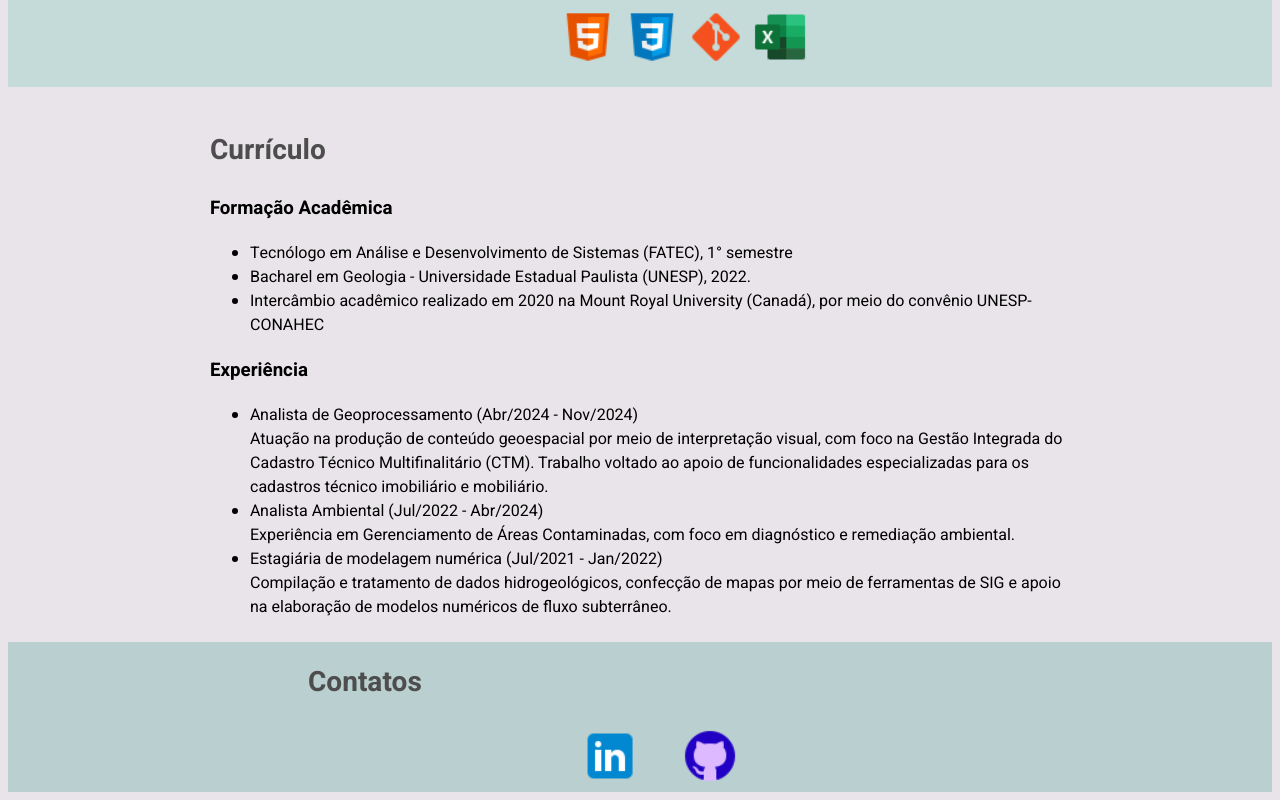
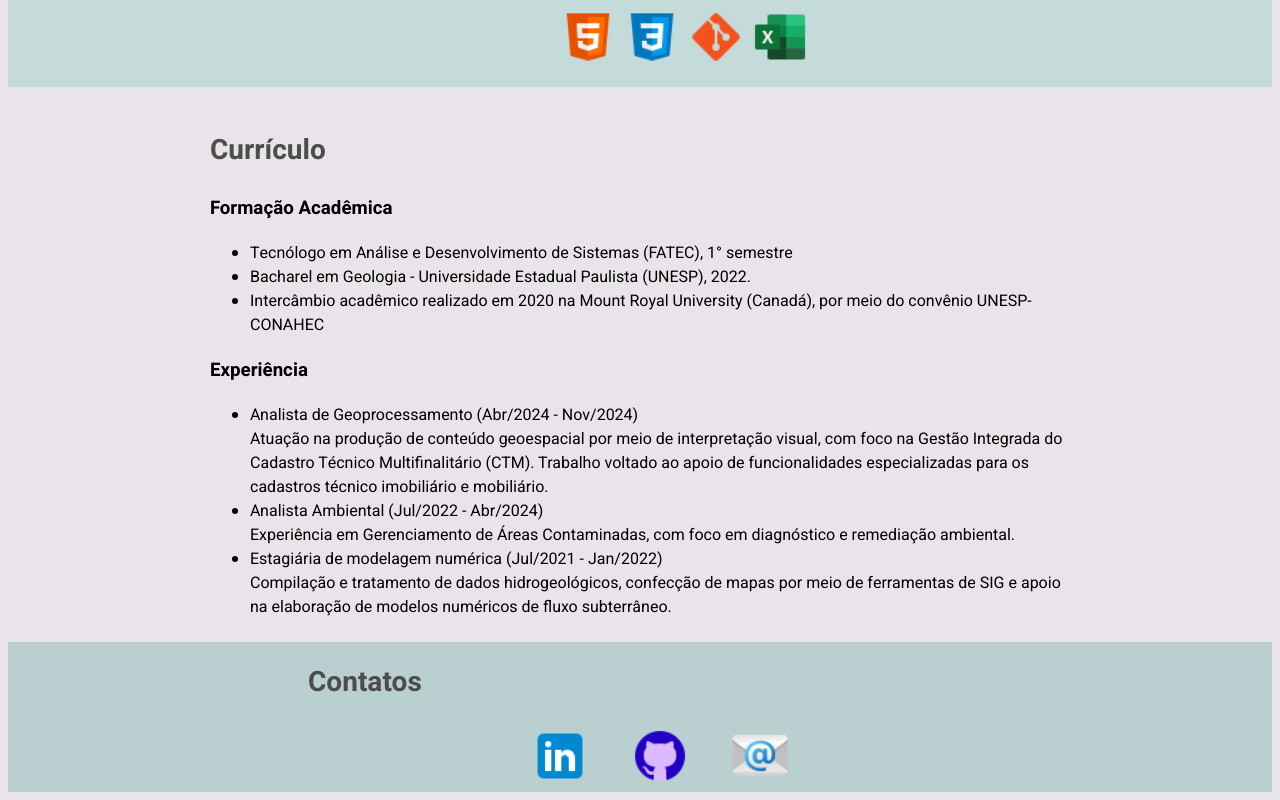
Before and after one commit to JessicaKatayama/portifolio, a plain HTML site: page index.html in a window 1280 px wide. Shown: the part 1274-2074 px from the top of the page. Drawn offline with Linux system fonts and the light colour scheme.

Commit message:
feat: adição do email de contato

```diff
--- a/index.html
+++ b/index.html
@@ -111,6 +111,9 @@
         <a href="https://github.com/JessicaKatayama" target="_blank">
             <img src="img/icons8-github-48.png" alt="github"
         ></a>
+        <a href="mailto:jessica.katayama123@gmail.com" target="_blank">
+            <img src="img/icons8-email-48.png" alt="email"
+        ></a>
         </div>
     </footer>
 
```
Also changed, not shown: img/icons8-email-48.png (added).
